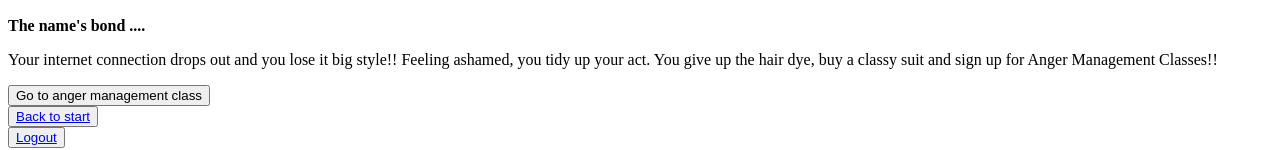
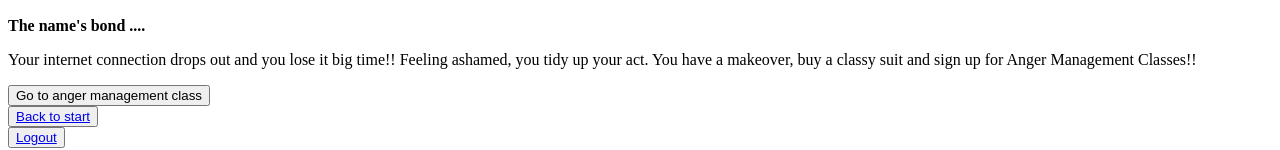
Before and after one commit to Cazcodes1/Cohort-11, a plain HTML site: page Session 4/avoid.html in a window 1280 px wide. Shown: the part 583-733 px from the top of the page. Drawn offline with Linux system fonts and the light colour scheme.

```diff
--- a/Session 4/avoid.html
+++ b/Session 4/avoid.html
@@ -24,9 +24,9 @@
 
       <section>
         <p>
-          Your internet connection drops out and you lose it big style!! Feeling
-          ashamed, you tidy up your act. You give up the hair dye, buy a classy
-          suit and sign up for Anger Management Classes!!
+          Your internet connection drops out and you lose it big time!! Feeling
+          ashamed, you tidy up your act. You have a makeover, buy a classy suit
+          and sign up for Anger Management Classes!!
         </p>
       </section>
 
```
